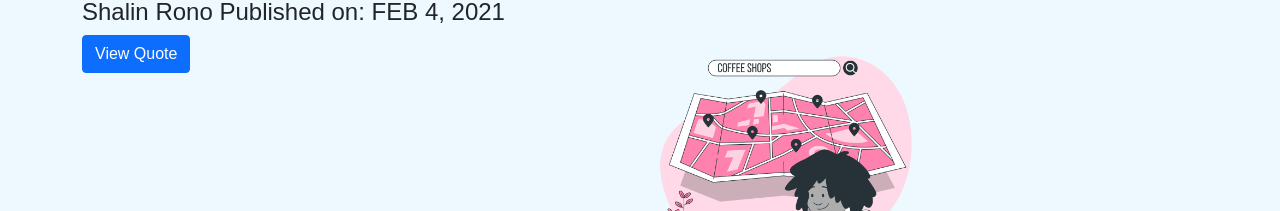
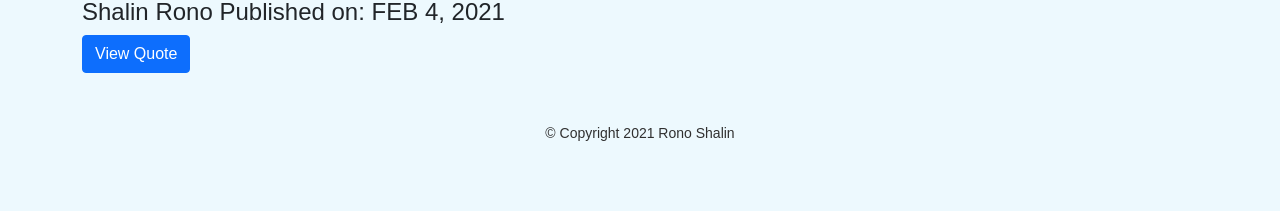
Before and after one commit to sha-lin/quoteApp, an Angular app: page / in a window 1280 px wide. Shown: the part 940-1151 px from the top of the page. After the commit the page ends 1085 px from the top, so only its background shows below. Built offline with nearby package versions, Linux system fonts and the light colour scheme.

Commit message:
add copyright with my name on the footer section

```diff
--- a/src/app/quote/quote.component.html
+++ b/src/app/quote/quote.component.html
@@ -40,9 +40,9 @@
           </div>
            <div class="col-lg-6 col-md-12 banner-image">
              <div class="col-lg-6 col-md-12 banner-image">
-               <img src="./assets/location search-bro.png" loading="lazy" alt="" class="img-fluid">
+               <!-- <img src="./assets/location search-bro.png" loading="lazy" alt="" class="img-fluid">   -->
              </div>
-            <img src="./assets/check.png" loading="lazy" alt="" class="img-fluid"> -->
+            <!-- <img src="./assets/check.png" loading="lazy" alt="" class="img-fluid"> --> -->
            </div>
         </div>
       </div>
@@ -55,7 +55,7 @@
 
          <div class="twelve columns">
             <ul class="copyright">
-               <li>&copy; Copyright 2021 Shalin Rono</li>
+               <li>&copy; Copyright 2021 Rono Shalin </li>
             </ul>
           </div>
           <div id="go-top"><a class="smoothscroll" title="Back to Top" href="#home"><i class="icon-up-open"></i></a></div>
```
